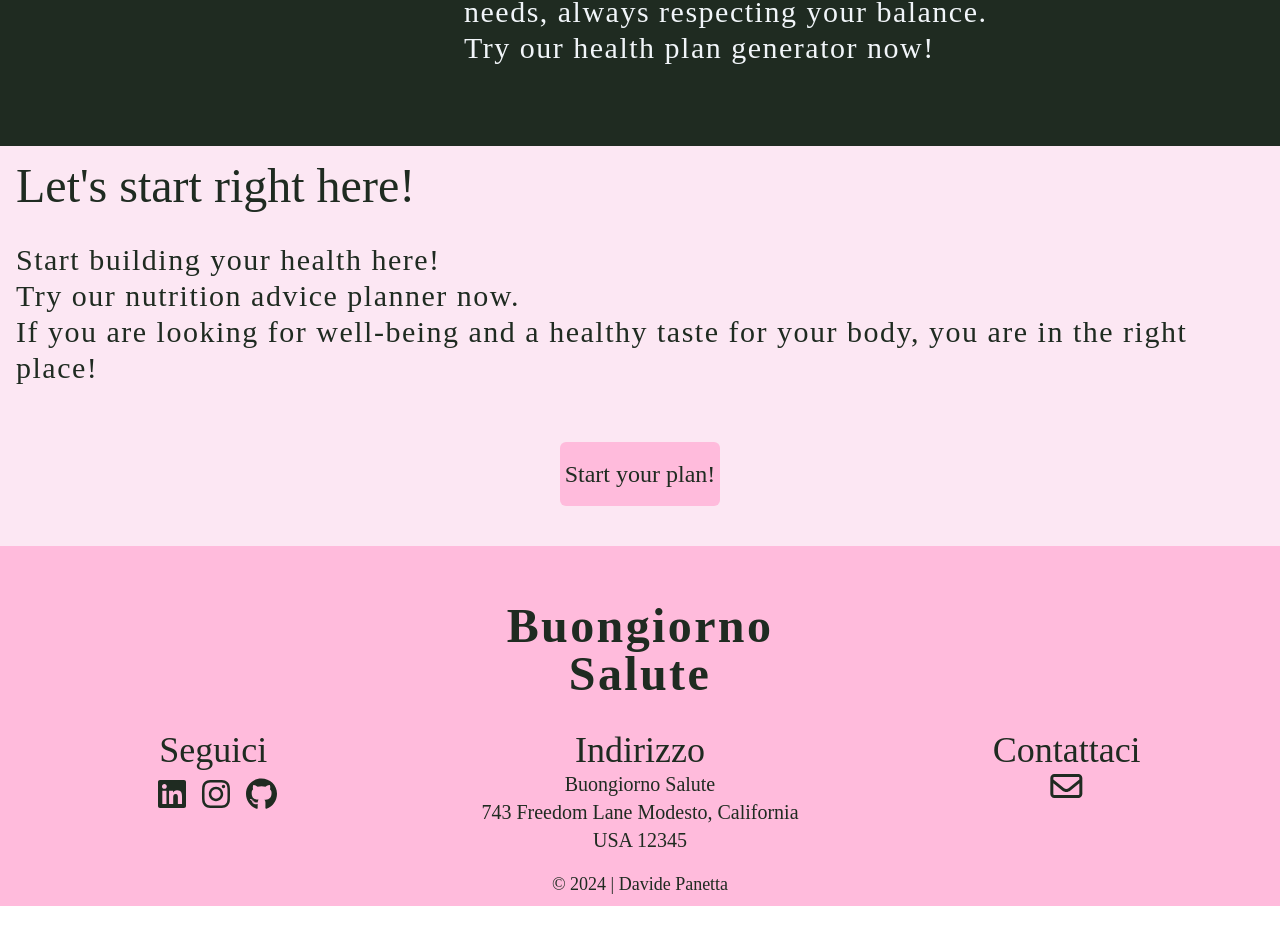
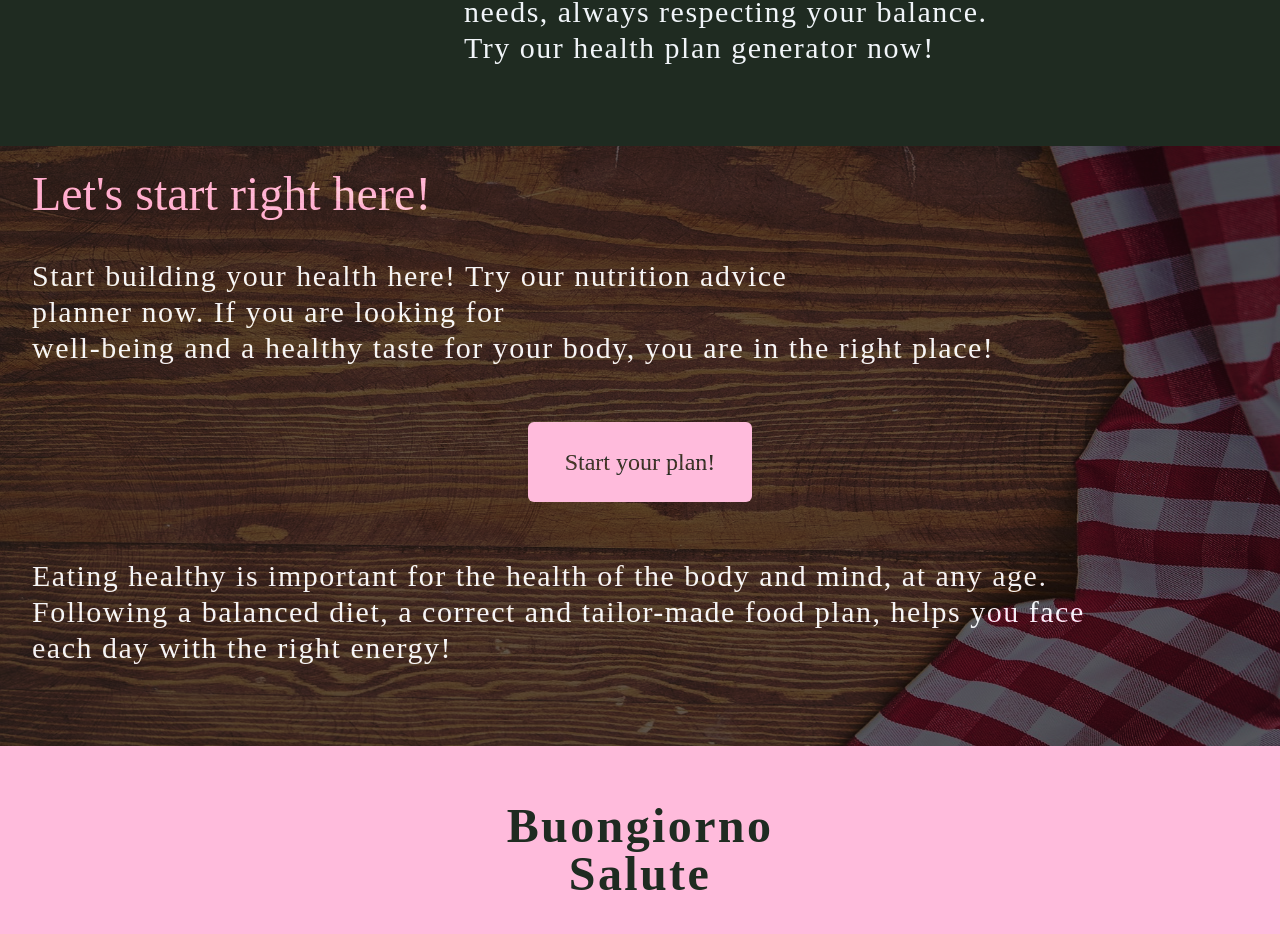
Before and after one commit to David92p/HealthyDay, a React (Vite) app: page /ingredienti/pianifica in a window 1280 px wide. Shown: the part 506-1440 px from the top of the page. Before the commit the page ends 1412 px from the top, so only its background shows below. Built offline with nearby package versions, Linux system fonts and the light colour scheme; a web font is replaced by a local one.

Commit message:
Changed text, modified css

```diff
--- a/src/components/planner/Start.tsx
+++ b/src/components/planner/Start.tsx
@@ -1,20 +1,28 @@
 import { SequenceType } from "."
+import img from "../../assets/planner/planner1.jpg"
 
 
 const Start:React.FC<SequenceType> = ({toggleSequence}) => {
 
   return (
 		<div
-			className={`flex flex-col w-screen h-[400px] bg-pink-100 p-4 `}
+			className={`w-full h-auto relative bg-neutral-800`}
 		>
-			<span className='text-mygreen text-3xl sm:text-5xl 2xl:text-7xl'>Let's start right here!</span>
-			<span className='text-mygreen tracking-wider text-xl leading-relaxed sm:text-3xl my-8'>
-				Start building your health here!<br />
-				Try our nutrition advice planner now.<br />
-				If you are looking for well-being and a healthy taste for your body, you are in the right place!
-			</span>
-			<div className='flex justify-center items-center h-full'>
-				<button onClick={() => toggleSequence("timeFrame")} className='bg-mypink text-mygreen w-40 h-auto py-4 rounded-md text-2xl text-bold'>Start your plan!</button>
+			<img src={img} alt="img" className="h-full w-full object-fill absolute mix-blend-soft-light rotate-180"/>
+			<div className="flex flex-col px-4 sm:px-8 2xl:px-10 py-6">
+				<span className='text-mypink text-bold text-3xl sm:text-5xl 2xl:text-7xl'>Let's start right here!</span>
+				<span className='text-slate-100 w-[90%] tracking-wider text-xl sm:text-3xl leading-relaxed my-4 sm:my-10'>
+					Start building your health here!
+					Try our nutrition advice<br /> planner now.
+					If you are looking for <br /> well-being and a healthy taste for your body, you are in the right place!
+				</span>
+				<div className='flex justify-center items-center h-full mt-4'>
+					<button onClick={() => toggleSequence("timeFrame")} className='bg-mypink mix-blend-lighten text-mygreen z-40 w-56 h-20 py-auto rounded-md text-2xl text-bold'>Start your plan!</button>
+				</div>
+				<span className='text-slate-100 w-[90%] tracking-wider text-xl sm:text-3xl leading-relaxed mt-8 sm:my-14'>
+					Eating healthy is important for the health of the body and mind, at any age.<br/>
+					Following a balanced diet, a correct and tailor-made food plan, helps you face each day with the right energy!
+				</span>
 			</div>
 		</div>
   )
```
